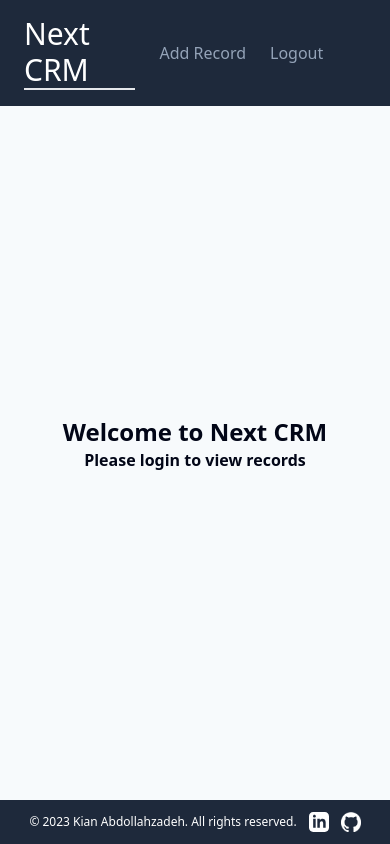
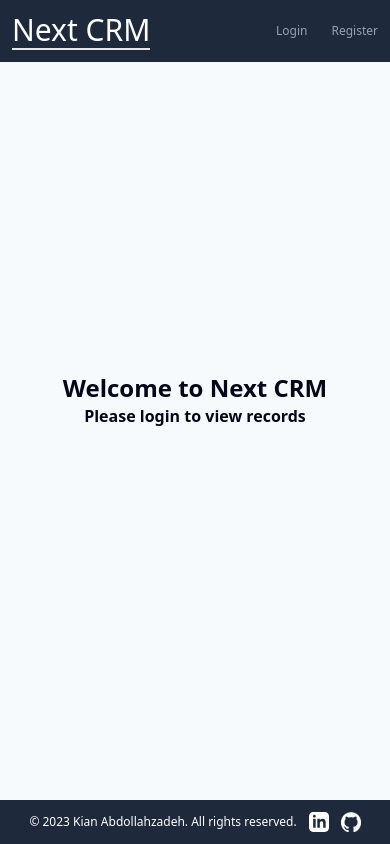
Before and after one commit to Kian2002/CRM-System, a Next.js app: page / in a window 390 px wide. Built offline with nearby package versions, Linux system fonts and the light colour scheme.

Commit message:
make navbar responsive

```diff
--- a/src/components/Navbar.tsx
+++ b/src/components/Navbar.tsx
@@ -2,16 +2,16 @@ import React from "react";
 import Link from "next/link";
 
 const Navbar = () => {
-  const isLoggedIn = true; // TODO: Replace with actual logic
+  const isLoggedIn = false; // TODO: Replace with actual logic
 
   return (
-    <header className="flex w-full justify-start items-center bg-slate-800 text-white px-6 py-4">
+    <header className="flex w-full justify-between items-center bg-slate-800 text-white p-3 sm:px-6 sm:py-4">
       <h1 className="text-3xl border-b-2 hover:text-slate-400 hover:border-slate-400">
         <Link href="/">Next CRM</Link>
       </h1>
 
-      <nav className="ml-6 w-9/12 text-md text-slate-400 flex justify-start items-center">
-        <ul className="flex gap-6 hover:[&>*]:text-white">
+      <nav className="ml-6 sm:text-lg text-slate-400 text-xs">
+        <ul className="flex gap-6 hover:[&>*]:text-white hover:[&>*]:border-b">
           {isLoggedIn ? (
             <>
               <li>
```
